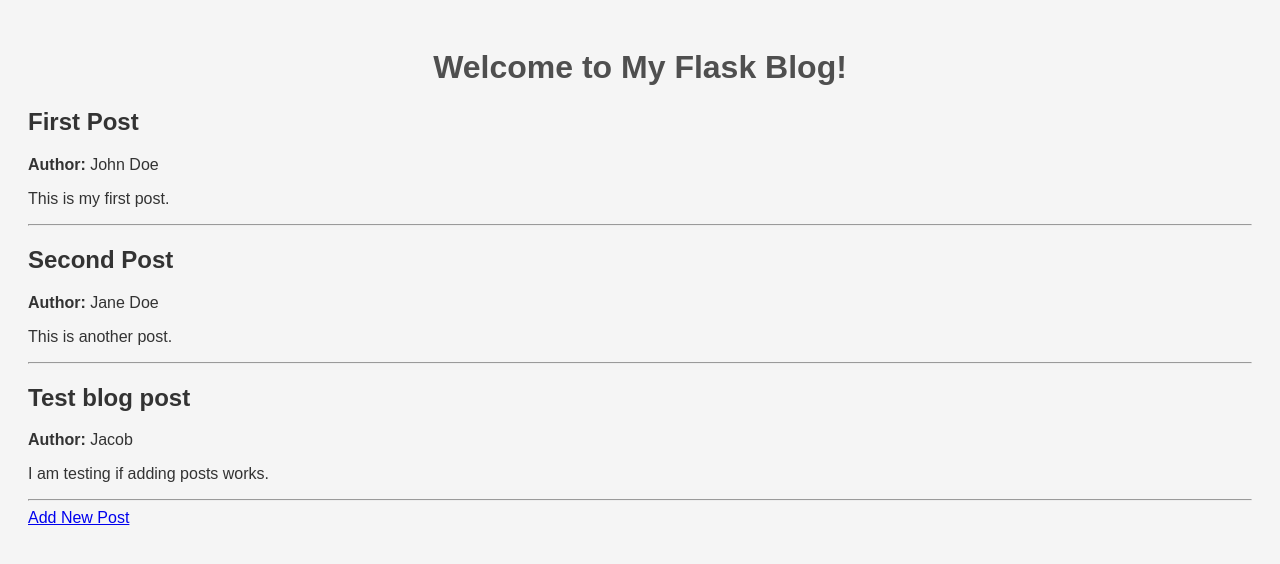
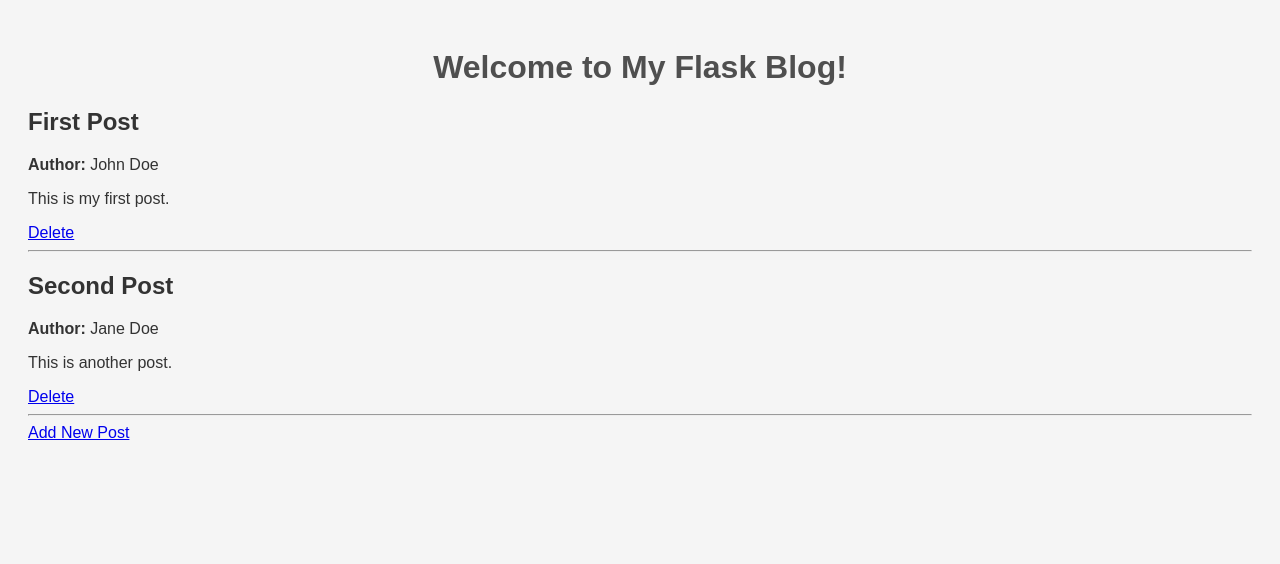
Before and after one commit to JacobHoukes/Masterblog, a Flask app: page / in a window 1280 px wide. Shown: the top 564 px of the page. Run offline with Flask 3, Linux system fonts and the light colour scheme.

Commit message:
delete route added

```diff
--- a/app.py
+++ b/app.py
@@ -1,25 +1,22 @@
 from flask import Flask, render_template, request, redirect, url_for
 import json
-import os
 
 app = Flask(__name__)
 
 
 def load_blog_posts():
-    with open('blog_posts.json', 'r') as file:
-        return json.load(file)
+    """This function loads the blog posts from the JSON file"""
+    try:
+        with open('blog_posts.json', 'r') as file:
+            return json.load(file)
+    except FileNotFoundError:
+        return []
 
 
-def load_blog_posts():
-    if os.path.exists('blog_posts.json'):
-        with open('blog_posts.json', 'r') as file:
-            return json.load(file)
-    return []
-
-
-def save_blog_posts(posts):
+def save_blog_posts(blog_posts):
+    """This function saves the blog posts to the JSON file"""
     with open('blog_posts.json', 'w') as file:
-        json.dump(posts, file, indent=4)
+        json.dump(blog_posts, file, indent=4)
 
 
 @app.route('/')
@@ -31,23 +28,28 @@ def index():
 @app.route('/add', methods=['GET', 'POST'])
 def add():
     if request.method == 'POST':
-        author = request.form.get("author")
-        title = request.form.get("title")
-        content = request.form.get("content")
+        blog_posts = load_blog_posts()
 
-        blog_posts = load_blog_posts()
-        new_id = max([post["id"] for post in blog_posts], default=0) + 1
         new_post = {
-            "id": new_id,
-            "author": author,
-            "title": title,
-            "content": content
+            "id": max([post["id"] for post in blog_posts], default=0) + 1,
+            "author": request.form.get("author"),
+            "title": request.form.get("title"),
+            "content": request.form.get("content")
         }
 
         blog_posts.append(new_post)
         save_blog_posts(blog_posts)
         return redirect(url_for('index'))
+
     return render_template('add.html')
+
+
+@app.route('/delete/<int:post_id>')
+def delete(post_id):
+    blog_posts = load_blog_posts()
+    blog_posts = [post for post in blog_posts if post['id'] != post_id]
+    save_blog_posts(blog_posts)
+    return redirect(url_for('index'))
 
 
 if __name__ == '__main__':
--- a/blog_posts.json
+++ b/blog_posts.json
@@ -10,11 +10,5 @@
         "author": "Jane Doe",
         "title": "Second Post",
         "content": "This is another post."
-    },
-    {
-        "id": 3,
-        "author": "Jacob",
-        "title": "Test blog post",
-        "content": "I am testing if adding posts works."
     }
 ]
--- a/templates/index.html
+++ b/templates/index.html
@@ -12,9 +12,9 @@
         <h2>{{ post.title }}</h2>
         <p><strong>Author:</strong> {{ post.author }}</p>
         <p>{{ post.content }}</p>
+        <a href="{{ url_for('delete', post_id=post.id) }}">Delete</a>
         <hr>
     {% endfor %}
     <a href="{{ url_for('add') }}">Add New Post</a>
-
 </body>
 </html>
```
Lines whose indentation alone changed are shown as unchanged.
